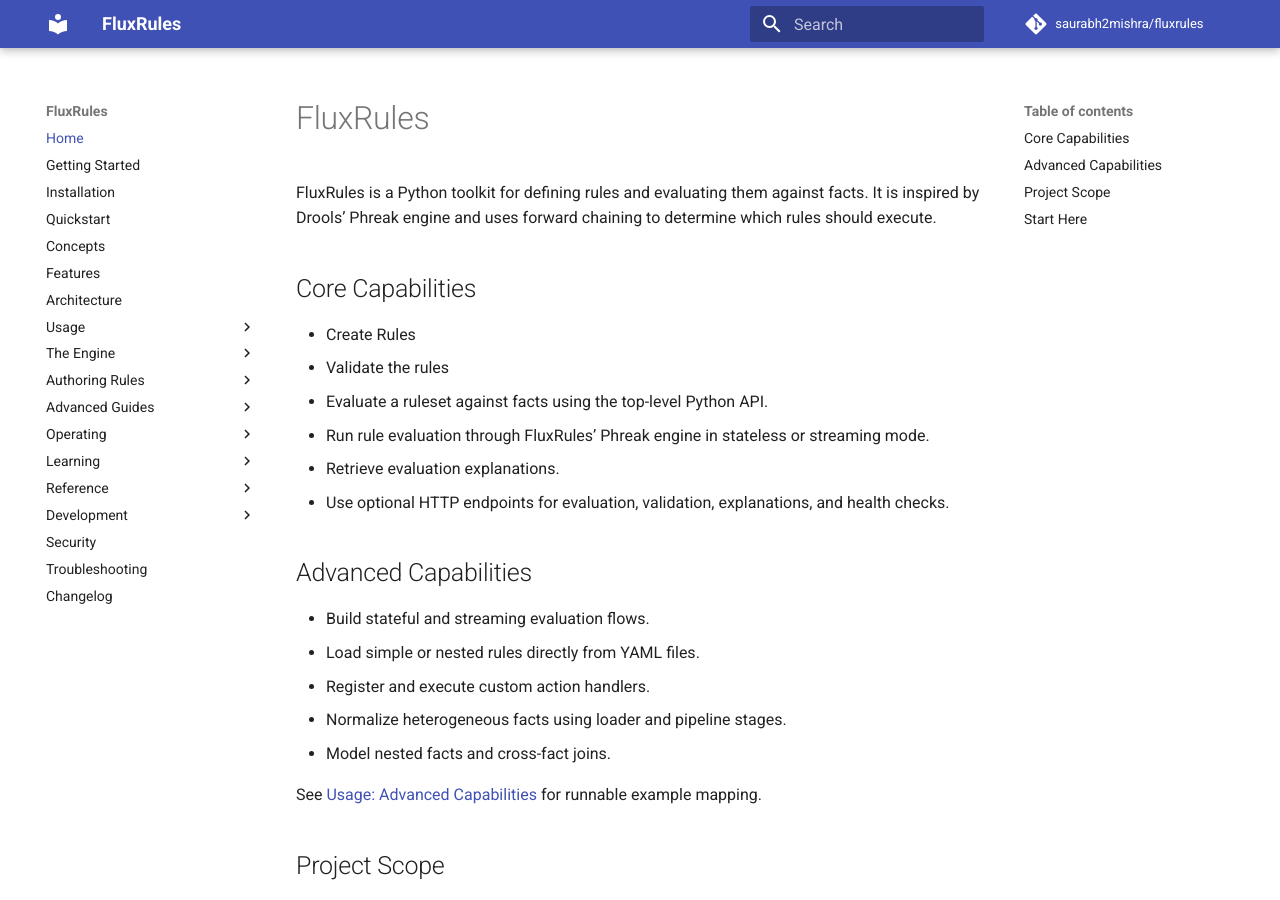
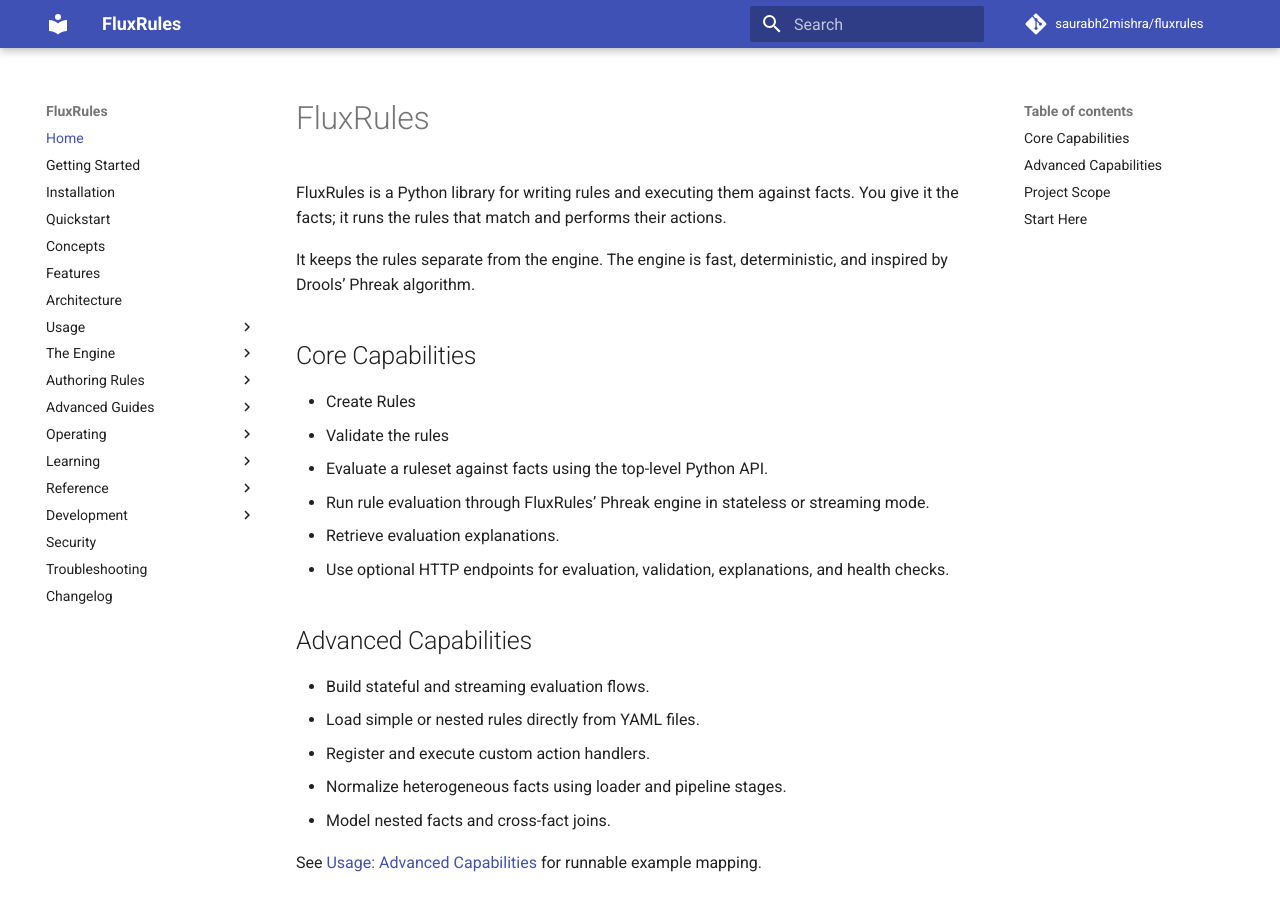
Before and after one commit to saurabh2mishra/fluxrules, an MkDocs documentation site: the page built from docs/index.md, in a window 1280 px wide and 900 px high. Built offline with MkDocs 1.6.1 and Material for MkDocs 9.7.7, drawn with Linux system fonts in a browser that asks for light colours; comment, search, counter and statistics services are not loaded.

Commit message:
docs: align index intro with README
Co-Authored-By: Claude Sonnet 5.5 <noreply@anthropic.com>

```diff
--- a/docs/index.md
+++ b/docs/index.md
@@ -1,6 +1,8 @@
 # FluxRules
 
-FluxRules is a Python toolkit for defining rules and evaluating them against facts. It is inspired by Drools’ Phreak engine and uses forward chaining to determine which rules should execute.
+FluxRules is a Python library for writing rules and executing them against facts. You give it the facts; it runs the rules that match and performs their actions.
+
+It keeps the rules separate from the engine. The engine is fast, deterministic, and inspired by Drools’ Phreak algorithm.
 
 ## Core Capabilities
 
```
